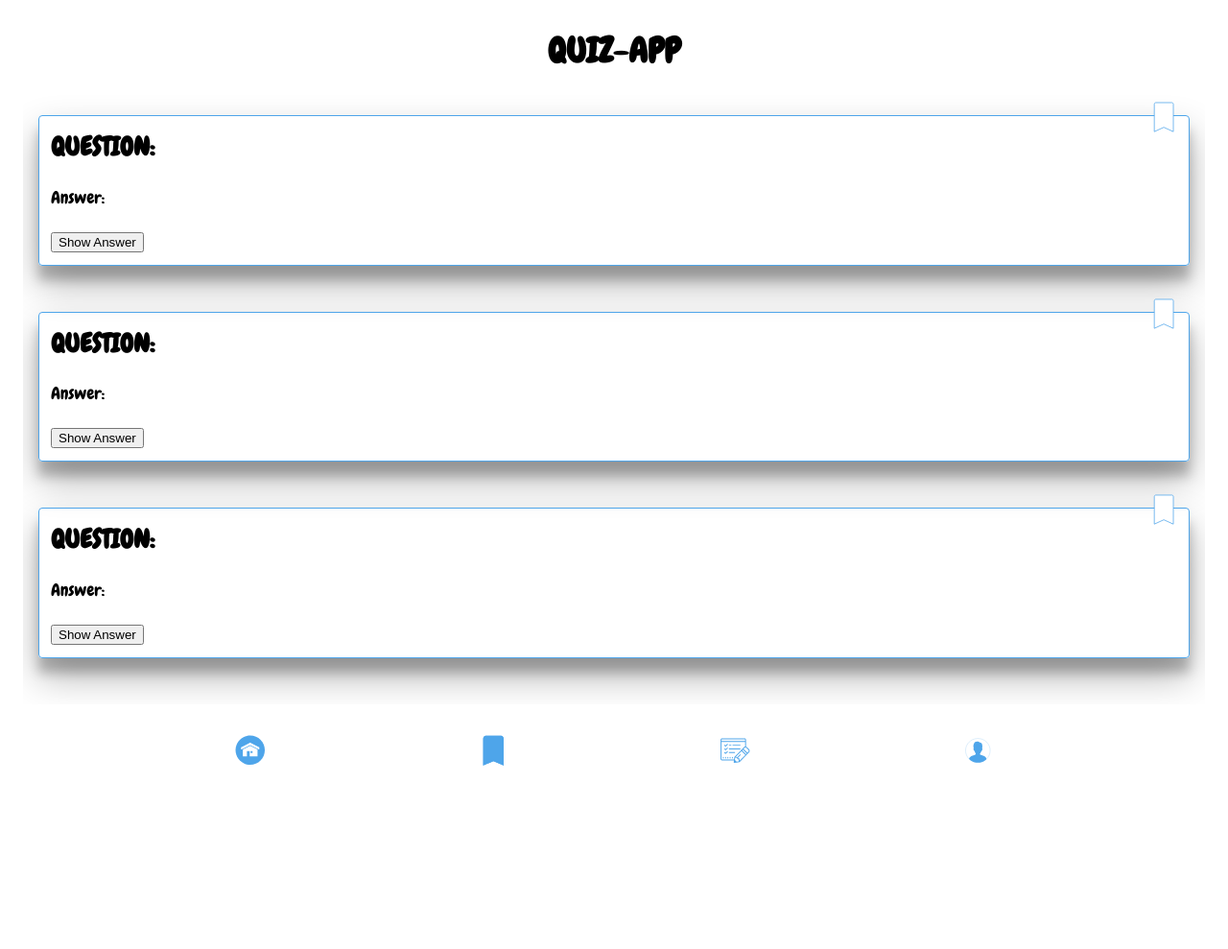
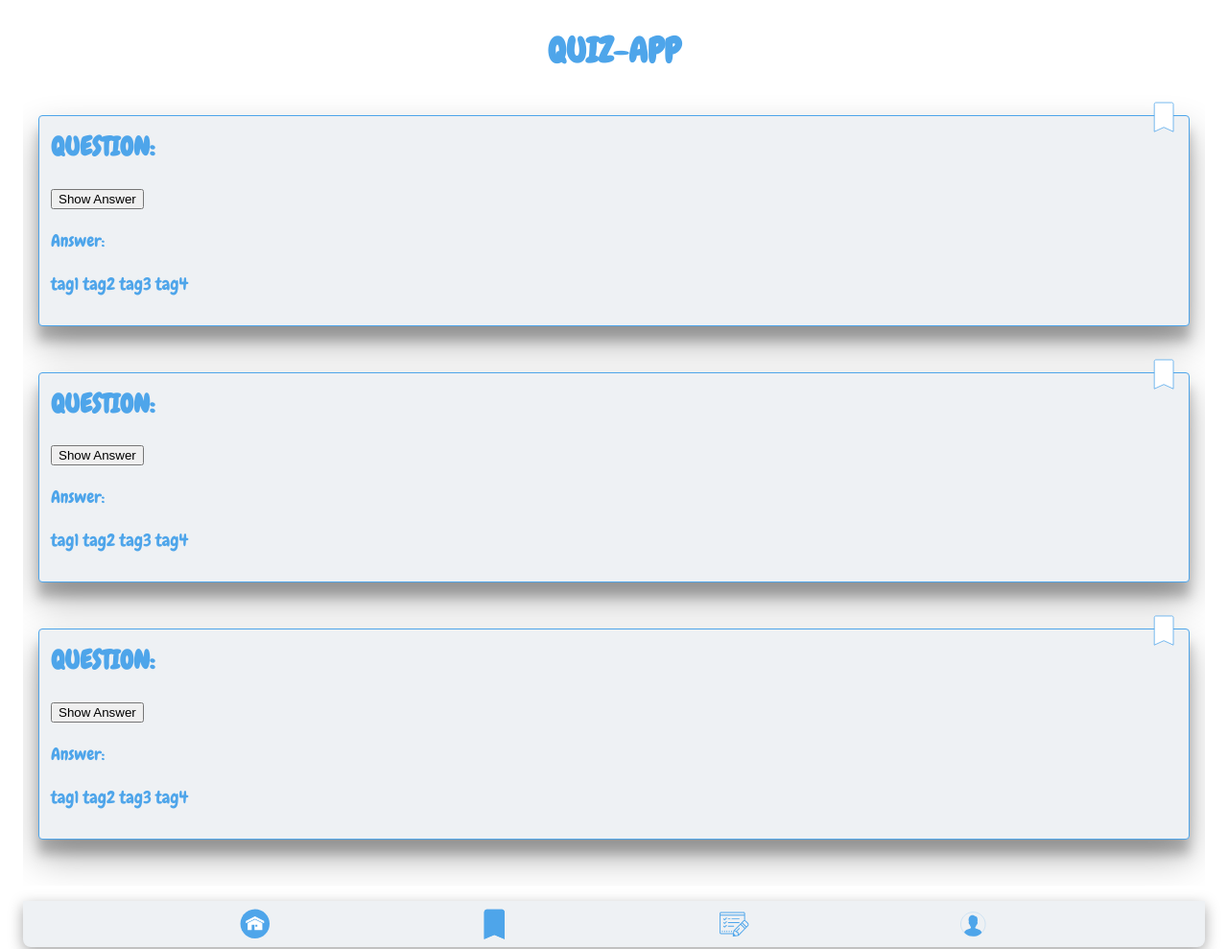
Before and after one commit to Quaquaro/quiz-app, a website: page index.html in a window 1280 px wide. Shown: the top 989 px of the page at 96% size. Before the commit the page ends 806 px from the top, so only its background shows below. Drawn offline with Linux system fonts and the light colour scheme.

Commit message:
Styling the footer and set colors in the document

```diff
--- a/index.html
+++ b/index.html
@@ -12,38 +12,46 @@
     <main class="app-grid__scrollarea m-4">
       <section class="question-card rounded border border-solid mx-4 my-12 p-3">
         <h2 class="uppercase m-0">Question:</h2>
+        <p class="question-card__text"></p>
         <button class="question-card__bookmark border-none p-0">
           <img src="images/bookmark-empty.svg" alt="Bookmark" width="32" height="32" />
         </button>
+        <button class="show">Show Answer</button>
         <p class="answer">Answer:</p>
-        <button class="show">Show Answer</button>
+        <p class="tag"><span class="tag">tag1</span> <span class="tag">tag2</span> <span class="tag">tag3</span> <span class="tag">tag4</span></p>
       </section>
       <section class="question-card rounded border border-solid mx-4 my-12 p-3">
         <h2 class="uppercase m-0">Question:</h2>
+        <p class="question-card__text"></p>
         <button class="question-card__bookmark border-none p-0">
           <img src="images/bookmark-empty.svg" alt="Bookmark" width="32" height="32" />
         </button>
+        <button class="show">Show Answer</button>
         <p class="answer">Answer:</p>
-        <button class="show">Show Answer</button>
+        <p class="tag"><span class="tag">tag1</span> <span class="tag">tag2</span> <span class="tag">tag3</span> <span class="tag">tag4</span></p>
       </section>
       <section class="question-card rounded border border-solid mx-4 my-12 p-3">
         <h2 class="uppercase m-0">Question:</h2>
+        <p class="question-card__text"></p>
         <button class="question-card__bookmark border-none p-0">
           <img src="images/bookmark-empty.svg" alt="Bookmark" width="32" height="32" />
         </button>
+        <button class="show">Show Answer</button>
         <p class="answer">Answer:</p>
-        <button class="show">Show Answer</button>
+        <p class="tag"><span class="tag">tag1</span> <span class="tag">tag2</span> <span class="tag">tag3</span> <span class="tag">tag4</span></p>
       </section>
     </main>
-    <nav class="m-4 flex justify-evenly footer">
-      <a href="#" class="nav__link"><img src="./images/home.svg" alt="Gehe zur Startseite" height="32" width="32" /></a>
-      <a href="pages/bookmarks.html" class="nav__link"
+    <nav class="p-2 mx-4 flex justify-evenly flex-wrap footer rounded-b-lg">
+      <a href="#" class="footer__link"
+        ><img src="./images/home.svg" alt="Gehe zur Startseite" height="32" width="32"
+      /></a>
+      <a href="pages/bookmarks.html" class="footer__link"
         ><img src="./images/bookmark-filled.svg" alt="Lesezeichen" width="32" height="32"
       /></a>
-      <a href="pages/form.html" class="nav__link"
+      <a href="pages/form.html" class="footer__link"
         ><img src="./images/edit.svg" alt="Frage erstellen" height="32" width="32"
       /></a>
-      <a href="pages/form.html" class="nav__link">
+      <a href="pages/form.html" class="footer__link">
         <img src="./images/avatar.svg" alt="zur Profilseite" height="32" width="32" />
       </a>
     </nav>
--- a/styles/components/footer.css
+++ b/styles/components/footer.css
@@ -1,4 +1,8 @@
 .footer {
-  position: fixed;
-  top:0px;
+  background-color: var(--color-gray);
+  box-shadow: rgba(0, 0, 0, 0.35) 0px 5px 15px;
 }
+
+.footer__link.hover {
+  opacity: 0.7;
+}
--- a/styles/components/header.css
+++ b/styles/components/header.css
@@ -2,4 +2,5 @@
   display: grid;
   justify-items: center;
   align-items: center;
+  color: var(--color-blue-jeans);
 }
--- a/styles/components/question-card.css
+++ b/styles/components/question-card.css
@@ -1,7 +1,9 @@
 .question-card {
   position: relative;
+  background-color: var(--color-gray);
   border-color: var(--color-blue-jeans);
   box-shadow: rgba(0, 0, 0, 0.3) 0px 19px 38px, rgba(0, 0, 0, 0.22) 0px 15px 12px;
+  color:var(--color-blue-jeans);
 }
 
 .question-card__bookmark {
--- a/styles/index.css
+++ b/styles/index.css
@@ -1,5 +1,7 @@
 @import url("https://fonts.googleapis.com/css2?family=Chewy&family=Cookie&display=swap");
 @import "./colors.css";
+@import "./base.css";
+@import "./utility.css";
 @import "./utilities/spacing.css";
 @import "./utilities/flexbox.css";
 @import "./utilities/box-aligment.css";
@@ -10,9 +12,10 @@
 @import "./utilities/typography.css";
 @import "./utilities/grid.css";
 
-@import "./base.css";
-@import "./utility.css";
+
 @import "components/header.css";
 @import "components/headings.css";
 @import "./components/app-grid.css";
 @import "./components/question-card.css";
+@import "./components/footer.css";
+@import "./components/button.css";
--- a/styles/utilities/borders.css
+++ b/styles/utilities/borders.css
@@ -9,6 +9,11 @@
 
 .rounded-full {
   border-radius: 9999px;
+}
+
+.rounded-b-lg {
+  border-bottom-left-radius: 0.5rem;
+  border-bottom-right-radius: 0.5rem;
 }
 
 /* border-style */
--- a/styles/utilities/spacing.css
+++ b/styles/utilities/spacing.css
@@ -30,12 +30,22 @@
 .p-0 {
   padding: 0;
 }
+
+.p-2 {
+  padding: 0.5rem;
+}
+
 .p-3 {
   padding: 0.75rem;
 }
 
 .p-6 {
   padding: 1.5rem;
+}
+
+.px-2 {
+  padding-left: 0.5rem;
+  padding-right: 0.5rem;
 }
 
 .px-3 {
--- a/styles/utility.css
+++ b/styles/utility.css
@@ -1,3 +1,4 @@
+/* Only for Storybook */
 .bg-coral {
   background-color: coral;
 }
```
Also changed, not shown: styles/components/button.css (added), styles/components/footer.stories.js (added), styles/components/header.stories.js (added), styles/components/headings.stories.js (added).
